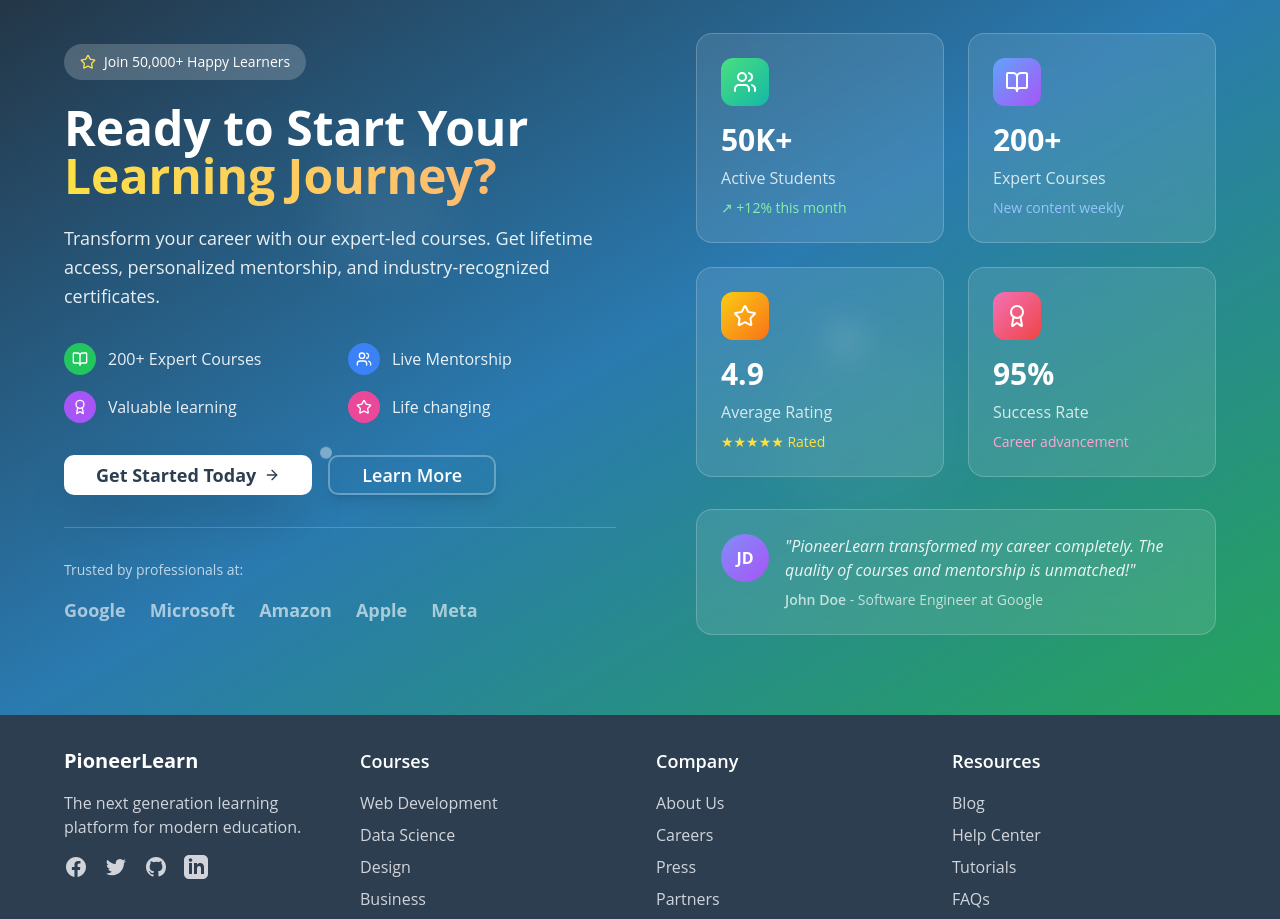
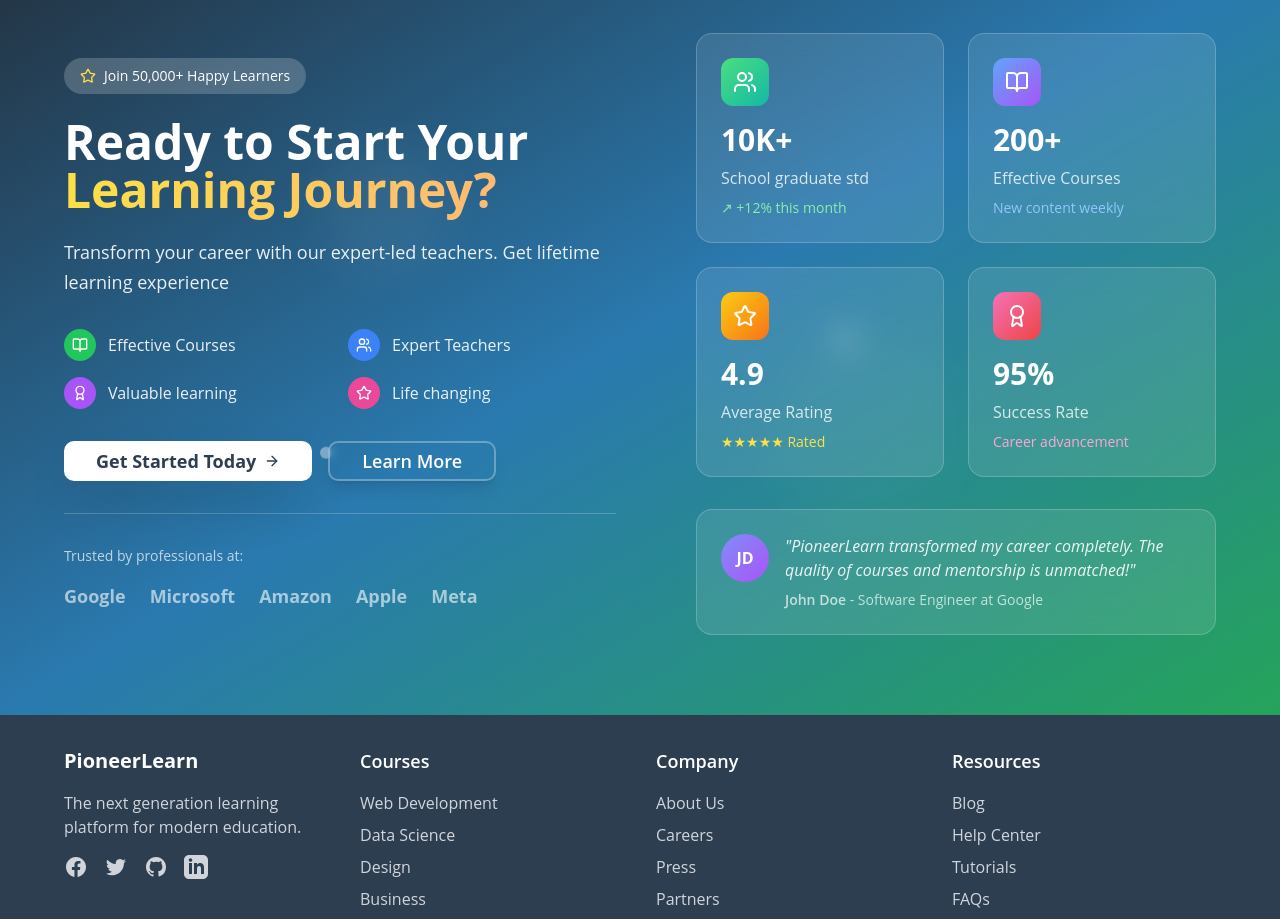
Before and after one commit to romanansdfi/pioneer-learn-verse, a React (Vite) app: page / in a window 1280 px wide. Shown: the part 2640-3559 px from the top of the page. Built offline with nearby package versions, Linux system fonts and the light colour scheme.

Commit message:
Visual edit in Lovable
Edited UI in Lovable

```diff
--- a/src/components/landing/CallToAction.tsx
+++ b/src/components/landing/CallToAction.tsx
@@ -41,10 +41,7 @@ const CallToAction: React.FC = () => {
             </h2>
 
             {/* Description */}
-            <p className="text-lg text-white/90 mb-8 leading-relaxed max-w-xl">
-              Transform your career with our expert-led courses. Get lifetime access,
-              personalized mentorship, and industry-recognized certificates.
-            </p>
+            <p className="text-lg text-white/90 mb-8 leading-relaxed max-w-xl">Transform your career with our expert-led teachers. Get lifetime learning experience</p>
 
             {/* Features List */}
             <div className="grid grid-cols-1 sm:grid-cols-2 gap-4 mb-8">
@@ -52,13 +49,13 @@ const CallToAction: React.FC = () => {
                 <div className="w-8 h-8 bg-green-500 rounded-full flex items-center justify-center mr-3">
                   <BookOpen className="w-4 h-4 text-white" />
                 </div>
-                <span>200+ Expert Courses</span>
+                <span>Effective Courses</span>
               </div>
               <div className="flex items-center text-white/90">
                 <div className="w-8 h-8 bg-blue-500 rounded-full flex items-center justify-center mr-3">
                   <Users className="w-4 h-4 text-white" />
                 </div>
-                <span>Live Mentorship</span>
+                <span>Expert Teachers</span>
               </div>
               <div className="flex items-center text-white/90">
                 <div className="w-8 h-8 bg-purple-500 rounded-full flex items-center justify-center mr-3">
@@ -106,8 +103,8 @@ const CallToAction: React.FC = () => {
                 <div className="w-12 h-12 bg-gradient-to-br from-green-400 to-teal-500 rounded-xl flex items-center justify-center mb-4">
                   <Users className="w-6 h-6 text-white" />
                 </div>
-                <div className="text-3xl font-bold text-white mb-2">50K+</div>
-                <div className="text-white/80">Active Students</div>
+                <div className="text-3xl font-bold text-white mb-2">10K+</div>
+                <div className="text-white/80">School graduate std</div>
                 <div className="text-green-300 text-sm mt-2">↗ +12% this month</div>
               </div>
 
@@ -117,7 +114,7 @@ const CallToAction: React.FC = () => {
                   <BookOpen className="w-6 h-6 text-white" />
                 </div>
                 <div className="text-3xl font-bold text-white mb-2">200+</div>
-                <div className="text-white/80">Expert Courses</div>
+                <div className="text-white/80">Effective Courses</div>
                 <div className="text-blue-300 text-sm mt-2">New content weekly</div>
               </div>
 
```
